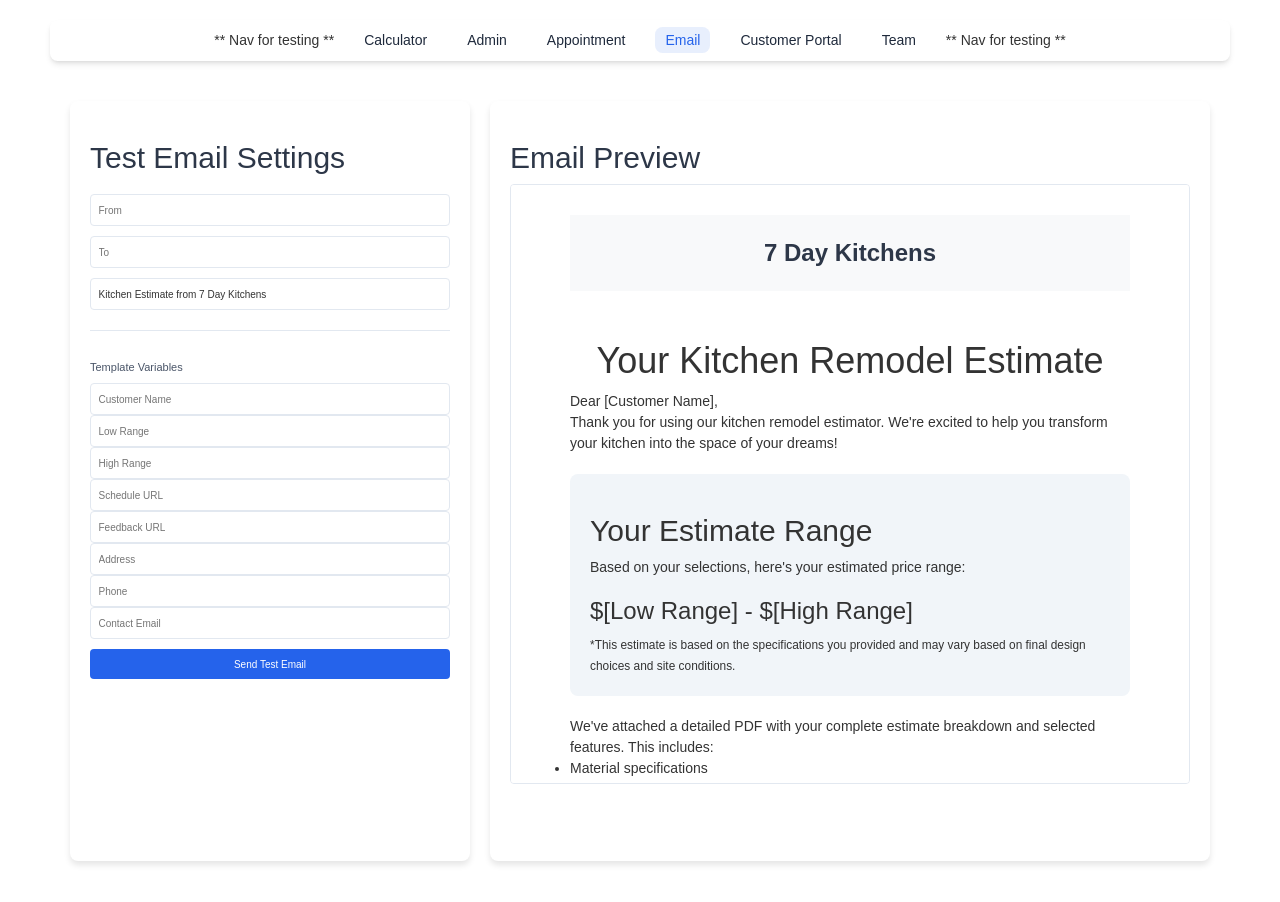
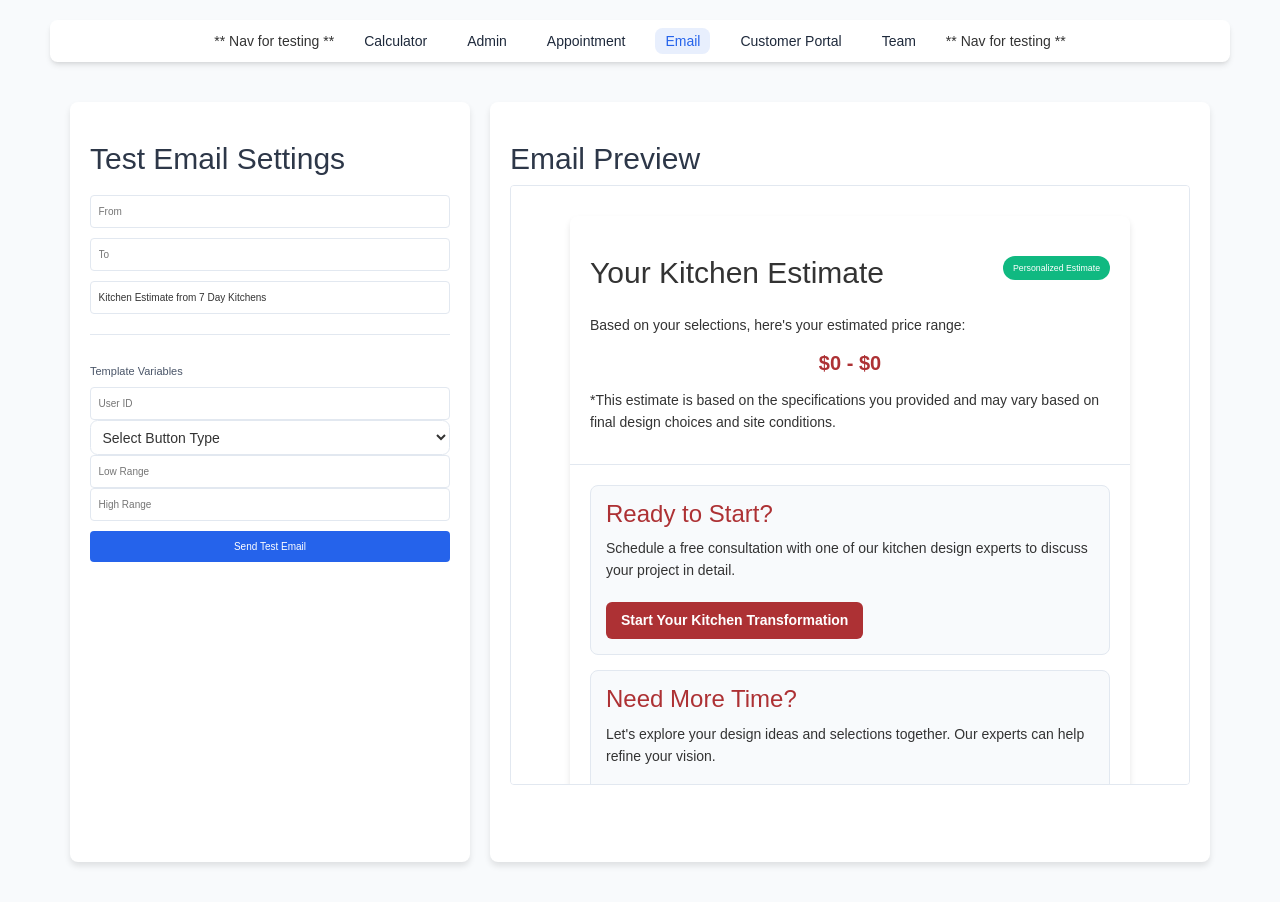
Before and after one commit to smallbusinesssupportservices/kitchen-calculator, a Vue app: page /email in a window 1280 px wide. Built offline with nearby package versions, Linux system fonts and the light colour scheme.

Commit message:
update email styling and added button press logic

```diff
--- a/src/email-templates/estimate.html
+++ b/src/email-templates/estimate.html
@@ -3,129 +3,219 @@
 <head>
     <meta charset="UTF-8">
     <meta name="viewport" content="width=device-width, initial-scale=1.0">
-    <title>Your Kitchen Remodel Estimate - 7 Day Kitchens</title>
+    <title>Your Kitchen Remodel Estimate</title>
     <style>
-        /* Reset styles for email clients */
-        body, table, td, div, p, a {
+        body {
             font-family: Arial, sans-serif;
-            line-height: 1.5;
+            line-height: 1.6;
             margin: 0;
             padding: 0;
+            background-color: #f8fafc;
         }
 
-        /* Container styles */
-        .container {
+        .response-container {
             max-width: 600px;
             margin: 0 auto;
-            padding: 20px;
-            background-color: #ffffff;
+            padding: 2rem;
         }
 
-        /* Header styles */
-        .header {
-            text-align: center;
-            padding: 20px 0;
-            background-color: #f8f9fa;
-        }
-
-        .logo {
-            font-size: 24px;
-            font-weight: bold;
-            color: #2d3748;
-        }
-
-        /* Content styles */
-        .content {
-            padding: 30px 0;
+        .response-content {
+            background: white;
+            border-radius: 8px;
+            overflow: hidden;
+            box-shadow: 0 4px 6px rgba(0, 0, 0, 0.1);
         }
 
         .estimate-box {
-            background-color: #f1f5f9;
-            border-radius: 8px;
-            padding: 20px;
-            margin: 20px 0;
+            padding: 2rem;
+            border-bottom: 1px solid #e2e8f0;
         }
 
-        /* Button styles */
-        .button {
-            display: inline-block;
-            padding: 12px 24px;
-            margin: 10px 0;
-            border-radius: 6px;
-            text-decoration: none;
-            font-weight: bold;
+        .estimate-header {
+            display: flex;
+            justify-content: space-between;
+            align-items: center;
+            margin-bottom: 1.5rem;
+        }
+
+        .estimate-badge {
+            background: #10b981;
+            color: white;
+            padding: 0.5rem 1rem;
+            border-radius: 9999px;
+            font-size: 0.875rem;
+            font-weight: 500;
+        }
+
+        .estimate-amount {
+            font-size: 2rem;
+            font-weight: 700;
+            color: rgb(173, 49, 52);
+            margin: 1rem 0;
             text-align: center;
         }
 
-        .primary-button {
-            background-color: #2563eb;
-            color: #ffffff !important;
+        .action-cards {
+            padding: 2rem;
+            display: grid;
+            gap: 1.5rem;
         }
 
-        .secondary-button {
-            background-color: #64748b;
-            color: #ffffff !important;
+        .action-card {
+            background: #f8fafc;
+            padding: 1.5rem;
+            border-radius: 8px;
+            border: 1px solid #e2e8f0;
         }
 
-        /* Footer styles */
-        .footer {
+        .action-card h3 {
+            color: rgb(173, 49, 52);
+            margin: 0 0 1rem 0;
+        }
+
+        .action-button {
+            display: inline-block;
+            padding: 0.75rem 1.5rem;
+            border-radius: 6px;
+            text-decoration: none;
+            font-weight: 600;
+            margin-top: 1rem;
             text-align: center;
-            padding: 20px 0;
+        }
+
+        .primary {
+            background: rgb(173, 49, 52);
+            color: white !important;
+        }
+
+        .secondary {
+            background: rgba(173, 49, 52, 0.8);
+            color: white !important;
+        }
+
+        .info-section {
+            padding: 2rem;
+            border-top: 1px solid #e2e8f0;
+        }
+
+        .steps {
+            display: grid;
+            gap: 1.5rem;
+            margin-top: 1.5rem;
+        }
+
+        .step {
+            display: flex;
+            gap: 1rem;
+            align-items: flex-start;
+        }
+
+        .step-number {
+            background: rgb(173, 49, 52);
+            color: white;
+            width: 2rem;
+            height: 2rem;
+            border-radius: 9999px;
+            display: flex;
+            align-items: center;
+            justify-content: center;
+            font-weight: 600;
+            flex-shrink: 0;
+        }
+
+        .step-content h4 {
+            margin: 0 0 0.5rem 0;
+            color: rgb(173, 49, 52);
+        }
+
+        .step-content p {
+            margin: 0;
             color: #64748b;
-            font-size: 14px;
+        }
+
+        .disclaimer {
+            padding: 1rem 2rem;
+            color: #64748b;
+            font-size: 0.875rem;
+            text-align: center;
             border-top: 1px solid #e2e8f0;
         }
     </style>
 </head>
 <body>
-    <div class="container">
-        <div class="header">
-            <div class="logo">7 Day Kitchens</div>
-        </div>
+    <div class="response-container">
+        <div class="response-content">
+            <div class="estimate-box">
+                <div class="estimate-header">
+                    <h2>Your Kitchen Estimate</h2>
+                    <div class="estimate-badge">Personalized Estimate</div>
+                </div>
 
-        <div class="content">
-            <h1>Your Kitchen Remodel Estimate</h1>
-
-            <p>Dear [Customer Name],</p>
-
-            <p>Thank you for using our kitchen remodel estimator. We're excited to help you transform your kitchen into the space of your dreams!</p>
-
-            <div class="estimate-box">
-                <h2>Your Estimate Range</h2>
-                <p>Based on your selections, here's your estimated price range:</p>
-                <h3>$[Low Range] - $[High Range]</h3>
-                <p><small>*This estimate is based on the specifications you provided and may vary based on final design choices and site conditions.</small></p>
+                <div class="estimate-details">
+                    <p>Based on your selections, here's your estimated price range:</p>
+                    <div class="estimate-amount">
+                        [LOW_RANGE] - [HIGH_RANGE]
+                    </div>
+                    <p>*This estimate is based on the specifications you provided and may vary based on final design choices and site conditions.</p>
+                </div>
             </div>
 
-            <p>We've attached a detailed PDF with your complete estimate breakdown and selected features. This includes:</p>
-            <ul>
-                <li>Material specifications</li>
-                <li>Labor costs</li>
-                <li>Timeline estimates</li>
-                <li>Design considerations</li>
-            </ul>
+            <div class="action-cards">
+                <div class="action-card">
+                    <h3>Ready to Start?</h3>
+                    <p>Schedule a free consultation with one of our kitchen design experts to discuss your project in detail.</p>
+                    <a href="[BASE_URL]/email-action/schedule?id=[USER_ID]" class="action-button primary">
+                        Start Your Kitchen Transformation
+                    </a>
+                </div>
 
-            <p><strong>Ready to take the next step?</strong></p>
+                <div class="action-card">
+                    <h3>Need More Time?</h3>
+                    <p>Let's explore your design ideas and selections together. Our experts can help refine your vision.</p>
+                    <a href="[BASE_URL]/email-action/design?id=[USER_ID]" class="action-button secondary">
+                        Explore Design Options
+                    </a>
+                </div>
 
-            <p>Schedule a free consultation with one of our kitchen design experts to discuss your project in detail.</p>
-
-            <div style="text-align: center; margin: 30px 0;">
-                <a href="[Schedule URL]" class="button primary-button">Schedule Consultation</a>
+                <div class="action-card">
+                    <h3>Budget Concerns?</h3>
+                    <p>We offer flexible options to match your financial goals while achieving your dream kitchen.</p>
+                    <a href="[BASE_URL]/email-action/budget?id=[USER_ID]" class="action-button secondary">
+                        Discuss Budget Options
+                    </a>
+                </div>
             </div>
 
-            <p>Not quite what you were expecting? We understand that every project is unique. Let's discuss how we can adjust the plan to better meet your needs and budget.</p>
+            <div class="info-section">
+                <h3>What's Next?</h3>
+                <div class="steps">
+                    <div class="step">
+                        <div class="step-number">1</div>
+                        <div class="step-content">
+                            <h4>Free Consultation</h4>
+                            <p>Meet with our design expert to discuss your vision</p>
+                        </div>
+                    </div>
+                    <div class="step">
+                        <div class="step-number">2</div>
+                        <div class="step-content">
+                            <h4>Design & Planning</h4>
+                            <p>Refine your selections and finalize the design</p>
+                        </div>
+                    </div>
+                    <div class="step">
+                        <div class="step-number">3</div>
+                        <div class="step-content">
+                            <h4>Transform Your Kitchen</h4>
+                            <p>Watch your dream kitchen come to life</p>
+                        </div>
+                    </div>
+                </div>
+            </div>
 
-            <div style="text-align: center; margin: 30px 0;">
-                <a href="[Feedback URL]" class="button secondary-button">Discuss Other Options</a>
+            <div class="disclaimer">
+                <p>This estimate is valid for 30 days from the date of this email.</p>
             </div>
-        </div>
-
-        <div class="footer">
-            <p>7 Day Kitchens</p>
-            <p>[Address]</p>
-            <p>Phone: [Phone Number]</p>
-            <p>Email: [Email]</p>
-            <p><small>This estimate is valid for 30 days from the date of this email.</small></p>
         </div>
     </div>
 </body>
--- a/src/views/EmailView.vue
+++ b/src/views/EmailView.vue
@@ -8,14 +8,15 @@
         <input type="text" v-model="subject" placeholder="Subject" required />
         <div class="template-fields">
           <h3>Template Variables</h3>
-          <input type="text" v-model="templateData.customerName" placeholder="Customer Name" required />
+          <input type="text" v-model="templateData.userId" placeholder="User ID" required />
+          <select v-model="templateData.buttonType" required>
+            <option value="">Select Button Type</option>
+            <option value="schedule">Schedule</option>
+            <option value="design">Design</option>
+            <option value="budget">Budget</option>
+          </select>
           <input type="text" v-model="templateData.lowRange" placeholder="Low Range" required />
           <input type="text" v-model="templateData.highRange" placeholder="High Range" required />
-          <input type="text" v-model="templateData.scheduleUrl" placeholder="Schedule URL" required />
-          <input type="text" v-model="templateData.feedbackUrl" placeholder="Feedback URL" required />
-          <input type="text" v-model="templateData.address" placeholder="Address" required />
-          <input type="text" v-model="templateData.phone" placeholder="Phone" required />
-          <input type="text" v-model="templateData.email" placeholder="Contact Email" required />
         </div>
         <button type="submit">Send Test Email</button>
       </form>
@@ -32,22 +33,16 @@
 import { ref, onMounted, computed } from 'vue';
 import axios from 'axios';
 
-// Form data
 const from = ref('');
 const to = ref('');
 const subject = ref('Kitchen Estimate from 7 Day Kitchens');
 const templateData = ref({
-  customerName: '',
+  userId: '',
+  buttonType: '',
   lowRange: '',
-  highRange: '',
-  scheduleUrl: '',
-  feedbackUrl: '',
-  address: '',
-  phone: '',
-  email: ''
+  highRange: ''
 });
 
-// Template storage
 const emailTemplate = ref('');
 
 // Load email template
@@ -65,63 +60,45 @@
   if (!emailTemplate.value) return '';
 
   let processed = emailTemplate.value;
-  processed = processed.replace('[Customer Name]', templateData.value.customerName || '[Customer Name]');
-  processed = processed.replace('[Low Range]', templateData.value.lowRange || '[Low Range]');
-  processed = processed.replace('[High Range]', templateData.value.highRange || '[High Range]');
-  processed = processed.replace('[Schedule URL]', templateData.value.scheduleUrl || '#');
-  processed = processed.replace('[Feedback URL]', templateData.value.feedbackUrl || '#');
-  processed = processed.replace('[Address]', templateData.value.address || '[Address]');
-  processed = processed.replace('[Phone Number]', templateData.value.phone || '[Phone Number]');
-  processed = processed.replace('[Email]', templateData.value.email || '[Email]');
+  const baseUrl = window.location.origin;
+
+  processed = processed.replace('[LOW_RANGE]', formatCurrency(templateData.value.lowRange));
+  processed = processed.replace('[HIGH_RANGE]', formatCurrency(templateData.value.highRange));
+  processed = processed.replace(/\[BASE_URL\]/g, baseUrl);
+  processed = processed.replace(/\[USER_ID\]/g, templateData.value.userId);
 
   return processed;
 });
 
-// Send email function
+function formatCurrency(value) {
+  if (!value) return '$0';
+  return new Intl.NumberFormat('en-US', {
+    style: 'currency',
+    currency: 'USD',
+    minimumFractionDigits: 0,
+    maximumFractionDigits: 0
+  }).format(value);
+}
+
 const sendEmail = async () => {
   try {
-    // Create a plain text version of the email
-    const plainText = `
-      Kitchen Estimate from 7 Day Kitchens
-
-      Dear ${templateData.value.customerName},
-
-      Thank you for using our kitchen remodel estimator. We're excited to help you transform your kitchen into the space of your dreams!
-
-      Your Estimate Range: $${templateData.value.lowRange} - $${templateData.value.highRange}
-
-      To schedule a consultation, visit: ${templateData.value.scheduleUrl}
-
-      Contact us:
-      Address: ${templateData.value.address}
-      Phone: ${templateData.value.phone}
-      Email: ${templateData.value.email}
-
-      This estimate is valid for 30 days from the date of this email.
-    `;
-
     await axios.post('http://localhost:3000/send-email', {
       from: from.value,
       to: to.value,
       subject: subject.value,
-      text: plainText,
-      html: processedTemplate.value
+      templateData: templateData.value
     });
 
-    // Clear form after successful send
+    alert('Test email sent successfully!');
+
+    // Clear form
     to.value = '';
     templateData.value = {
-      customerName: '',
+      userId: '',
+      buttonType: '',
       lowRange: '',
-      highRange: '',
-      scheduleUrl: '',
-      feedbackUrl: '',
-      address: '',
-      phone: '',
-      email: ''
+      highRange: ''
     };
-
-    alert('Test email sent successfully!');
   } catch (error) {
     console.error('Failed to send email:', error);
     alert('Failed to send email. Please check the console for details.');
```
Also changed, not shown: src/server/sendEmail.js (+52 -11 lines), src/server/server.js (+52 -87 lines).
